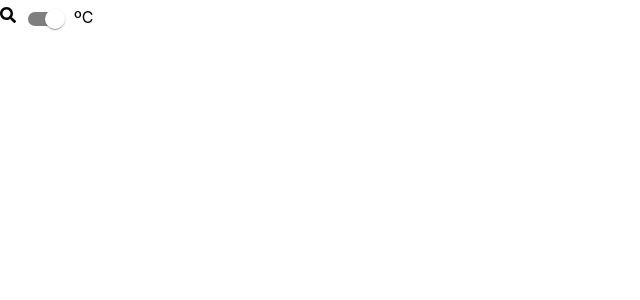
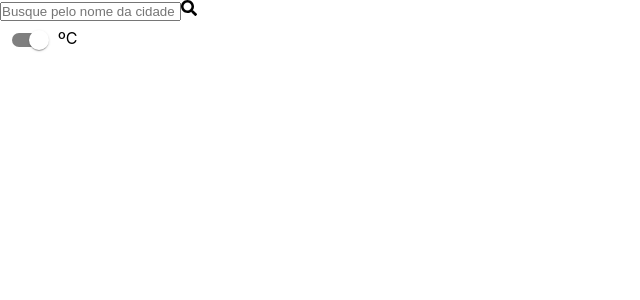
Before and after one commit to o-flores/Tech4Humans, a React (Create React App) app in the folder front-end/: page / in a window 1280 px wide. Shown: the top 300 px of the page, without its empty margins (0-640 px from the left). Built offline with nearby package versions, Linux system fonts and the light colour scheme.

Commit message:
fix: html structure of WeatherSearch component

```diff
--- a/front-end/src/components/WeatherSearch/index.jsx
+++ b/front-end/src/components/WeatherSearch/index.jsx
@@ -6,7 +6,6 @@ import api from '../../services/api';
 import WeatherCard from '../WeatherCard';
 
 function WeatherSearch() {
-  const [isInputActive, setIsInputActive] = useState(false);
   const [query, setQuery] = useState('');
   const [weatherInfo, setWeatherInfo] = useState(false);
   const [unit, setUnit] = useState('metric');
@@ -22,9 +21,8 @@ function WeatherSearch() {
     else setUnit('imperial');
   };
   return (
-    <div>
-      <FaSearch onClick={() => setIsInputActive(!isInputActive)} />
-      {isInputActive && (
+    <div id="left-container">
+      <div id="form-container">
         <form onSubmit={handleSubmit}>
           <input
             type="text"
@@ -32,22 +30,20 @@ function WeatherSearch() {
             onChange={({ target }) => setQuery(target.value)}
             value={query}
           />
-          <button
-            type="submit"
-          >
-            Procurar
-          </button>
+          <FaSearch onClick={(e) => handleSubmit(e)} />
         </form>
-      )}
         <Switch
           onChange={handleChange}
           defaultChecked
           color="default"
         />
-      { unit === 'imperial' ? 'ºF' : 'ºC' }
+        {unit === 'imperial' ? 'ºF' : 'ºC'}
+      </div>
+      <div>
         {
           weatherInfo && <WeatherCard cityInfo={weatherInfo} />
         }
+      </div>
     </div>
   );
 }
```
Lines whose indentation alone changed are shown as unchanged.
